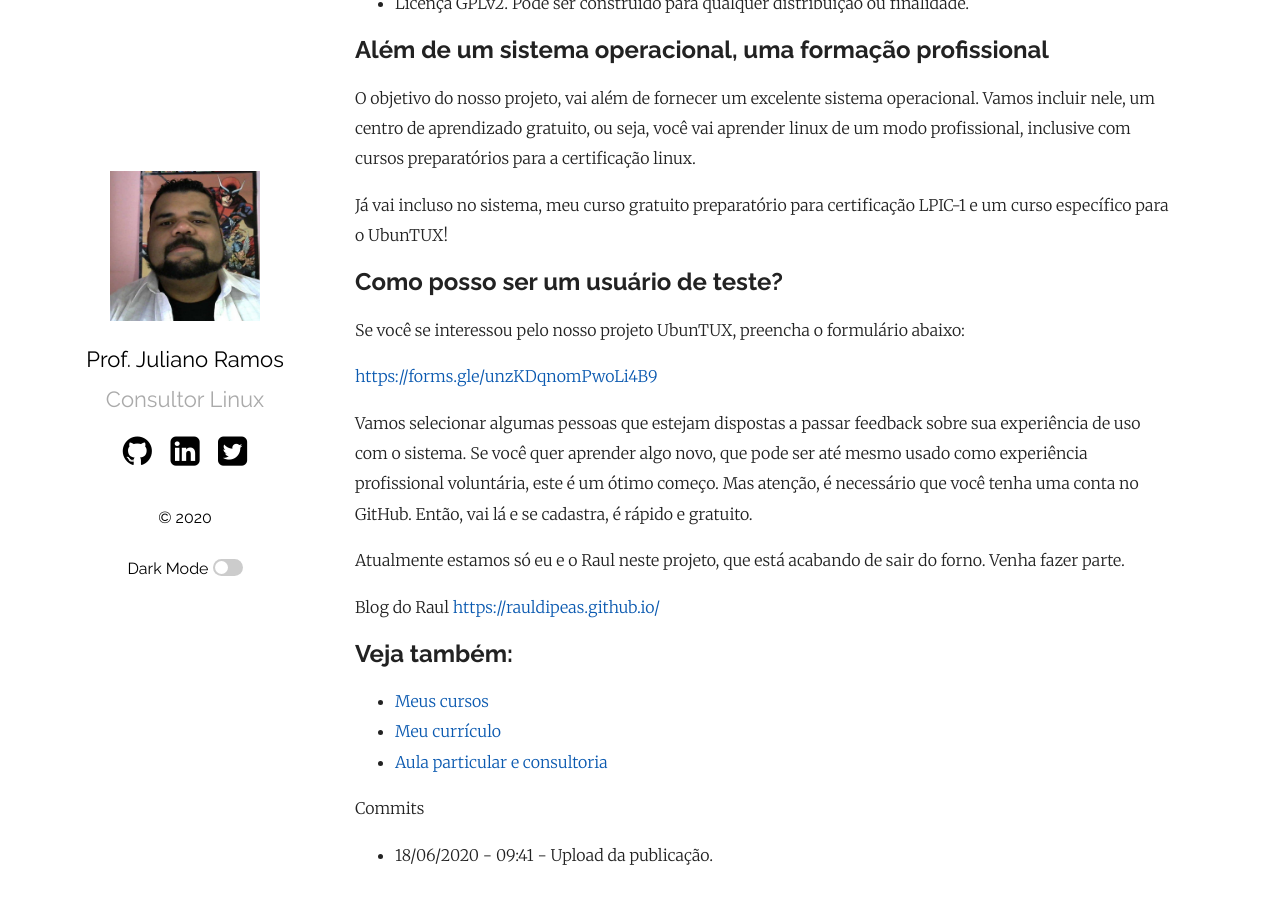
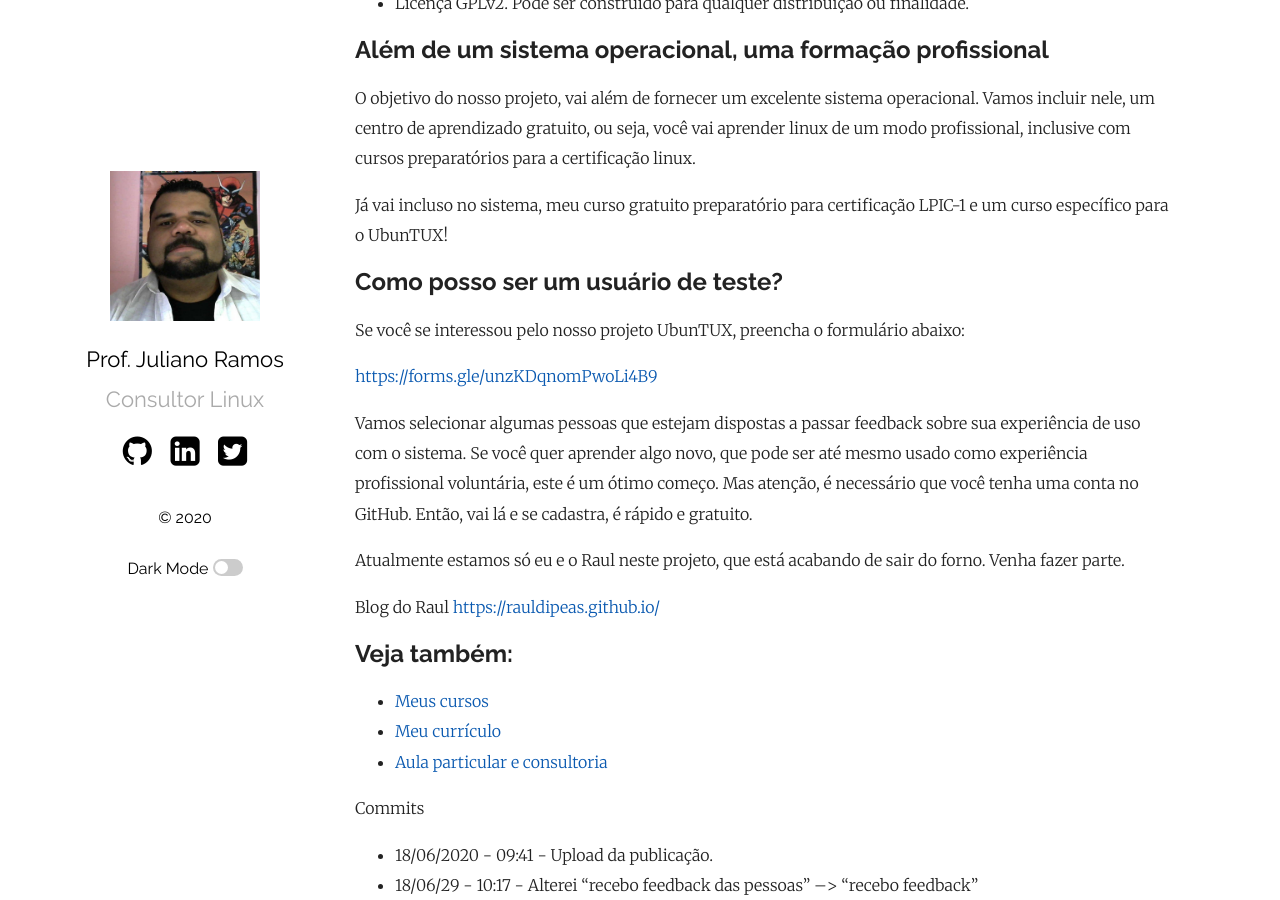
Before and after one commit to convergencialivre/profjulianoramos.github.io, a Jekyll site: the page built from _posts/2020-06-18-conhecaoubuntux.md, in a window 1280 px wide and 900 px high, scrolled down 3110 px. Built offline with Jekyll 4.4.1, drawn with Linux system fonts in a browser that asks for light colours; comment, search, counter and statistics services are not loaded; before the commit the page ends 3980 px from its top, so only the background shows below that.

Commit message:
feedback

```diff
--- a/_posts/2020-06-18-conhecaoubuntux.md
+++ b/_posts/2020-06-18-conhecaoubuntux.md
@@ -81,3 +81,4 @@
 
 Commits
 - 18/06/2020 - 09:41 - Upload da publicação.
+- 18/06/29 - 10:17 - Alterei "recebo feedback das pessoas" --> "recebo feedback"
```
